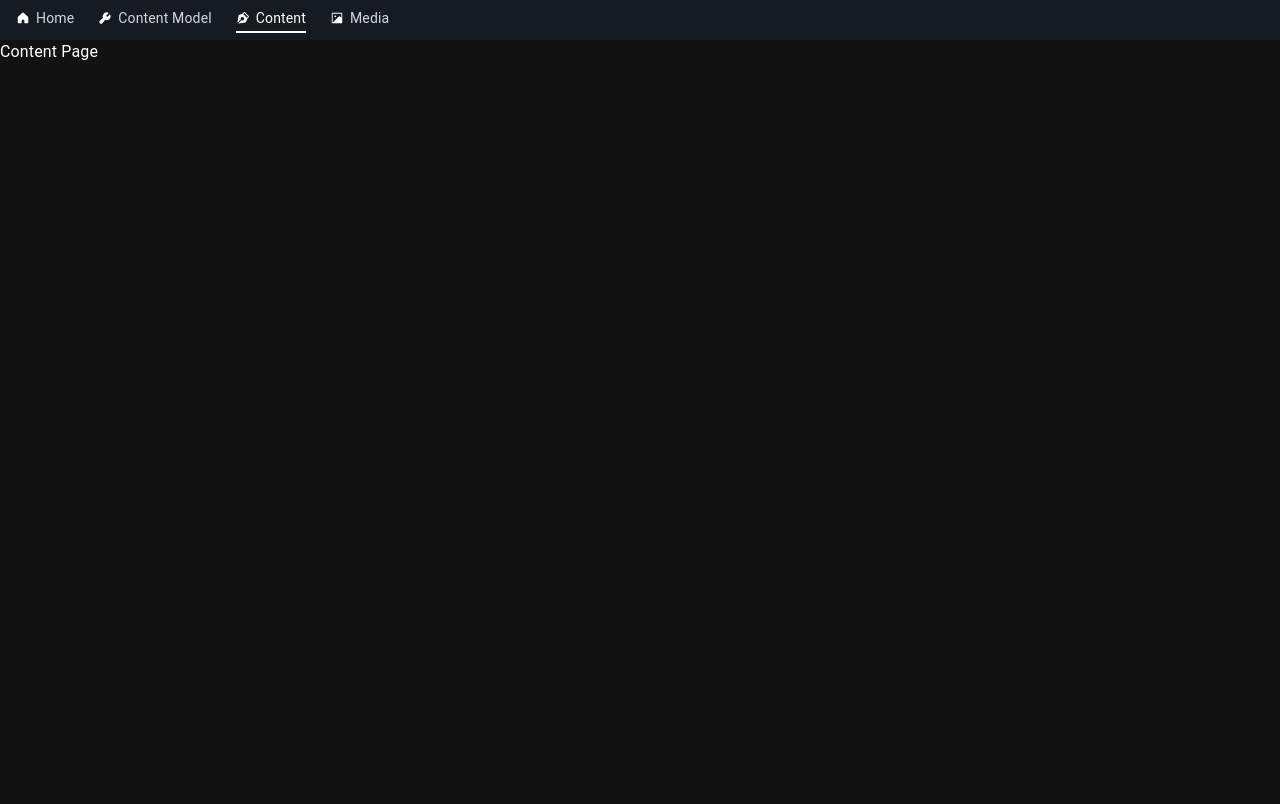
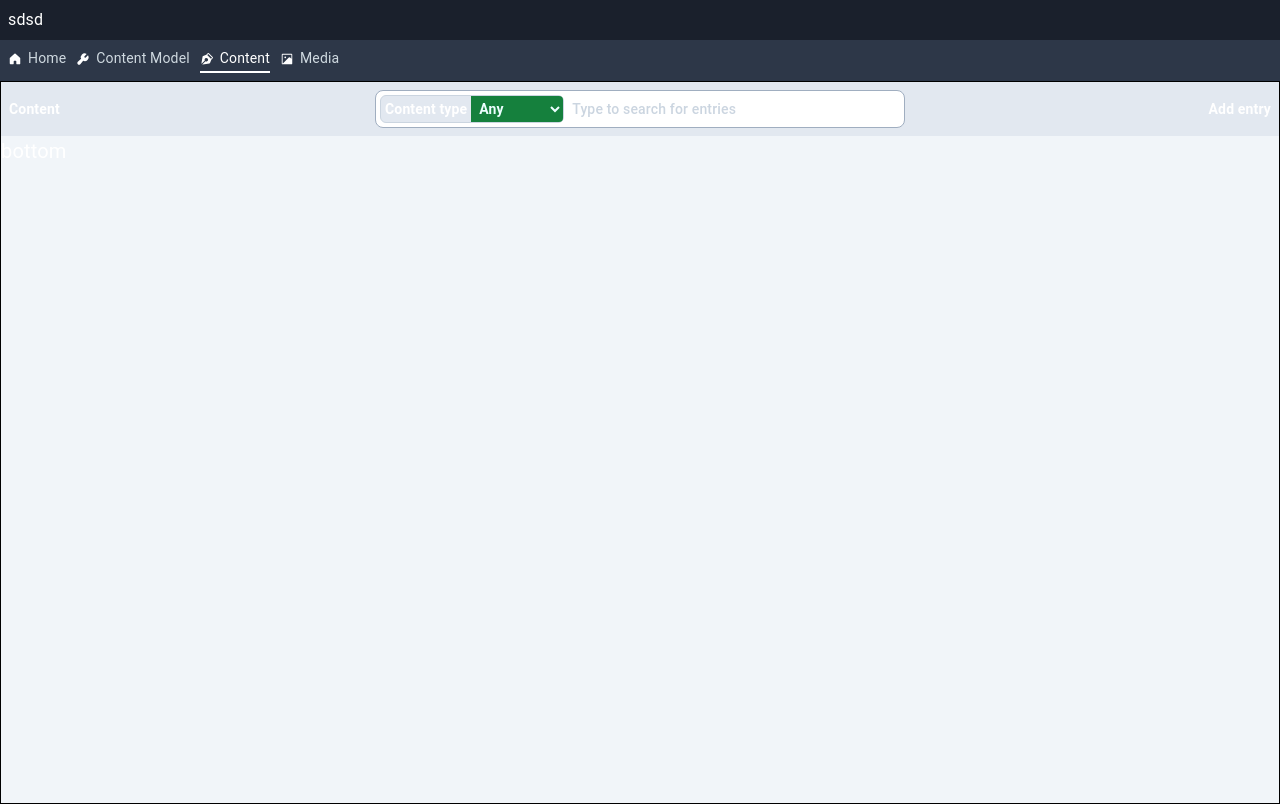
Before and after one commit to sumantaparida/in-house-contentful, a Next.js app: page /content in a window 1280 px wide. Built offline with nearby package versions, Linux system fonts and the light colour scheme.

Commit message:
chore: added inside nav

```diff
--- /dev/null
+++ b/src/components/ContainerNav/index.tsx
@@ -0,0 +1,44 @@
+/* eslint-disable tailwindcss/no-custom-classname */
+import type { ReactNode } from 'react';
+
+import ContainerNavWrapper from './style';
+
+type ContainerNavProps = {
+    children?: ReactNode;
+};
+
+const ContainerNav = (props: ContainerNavProps) => {
+    return (
+        <ContainerNavWrapper className="flex flex-row items-center gap-4 bg-gray-300 p-2">
+            <div className="_left flex flex-col items-start">
+                <p className="text-sm font-semibold">Content</p>
+            </div>
+            <div className="_center flex flex-1 flex-row items-center rounded-lg border border-gray-500 bg-white p-1">
+                <div className="flex items-center rounded-md border border-gray-400 bg-gray-300">
+                    <p className="px-1 text-sm font-semibold">Content type</p>
+                    <select className="rounded-r bg-green-700 p-1 text-sm font-semibold text-cyan-50">
+                        <option value="any">Any</option>
+                        <option value="any">Problem</option>
+                        <option value="any">turtlemint</option>
+                    </select>
+                </div>
+                <div className="flex flex-1">
+                    <input
+                        type="text"
+                        className="flex flex-1 pl-2 text-sm font-medium"
+                        placeholder="Type to search for entries"
+                    />
+                </div>
+                <div className="flex">
+                    <p className="text-sm font-medium">Filter</p>
+                </div>
+            </div>
+            <div className="_right flex flex-col items-end">
+                <p className="text-sm font-semibold">Add entry</p>
+            </div>
+            {props.children}
+        </ContainerNavWrapper>
+    );
+};
+
+export default ContainerNav;
--- /dev/null
+++ b/src/components/ContainerNav/style.ts
@@ -0,0 +1,10 @@
+import styled from 'styled-components';
+
+const ContainerNavWrapper = styled.div`
+    ._left,
+    ._right {
+        width: 350px;
+    }
+`;
+
+export default ContainerNavWrapper;
--- a/src/components/Header/index.tsx
+++ b/src/components/Header/index.tsx
@@ -1,24 +1,17 @@
-import Button from '@mui/material/Button';
+/* eslint-disable tailwindcss/no-custom-classname */
 import type { ReactNode } from 'react';
-
-import { AppConfig } from '@/utils/AppConfig';
 
 import HeaderWrapper from './style';
 
 type HeaderProps = {
     children?: ReactNode;
-    name?: string;
 };
 
 const Header = (props: HeaderProps) => {
     return (
         <HeaderWrapper>
+            <div className="top-nav bg-gray-900 p-2 text-white">sdsd</div>
             {props.children}
-            {props.name}
-            <h4 className="text-white">{AppConfig.title}</h4>
-            <Button color="success" className="bg-green-400 text-green-500">
-                Success Pagayts
-            </Button>
         </HeaderWrapper>
     );
 };
--- a/src/components/Header/style.ts
+++ b/src/components/Header/style.ts
@@ -1,7 +1,6 @@
 import styled from 'styled-components';
 
 const HeaderWrapper = styled.header`
-    border: 1px solid red;
     background-color: var(--background-start-rgb);
 `;
 
--- a/src/components/Navbar/index.tsx
+++ b/src/components/Navbar/index.tsx
@@ -97,10 +97,8 @@ const Navbar = () => {
     const [active, setActive] = useState(activeTab);
 
     return (
-        <NavigationStyle>
-            <header className="navHeader">
-                <nav className="navBar">
-                    <div className="navMenuList">
+        <NavigationStyle className="bg-gray-800 p-2">
+            <nav className="flex flex-row gap-x-2.5">
                 {MENU_LIST.map(menu => (
                     <div
                         onClick={() => {
@@ -109,15 +107,10 @@ const Navbar = () => {
                         key={menu.text}
                         role="presentation"
                     >
-                                <NavItem
-                                    isActive={active === menu.href}
-                                    {...menu}
-                                />
+                        <NavItem isActive={active === menu.href} {...menu} />
                     </div>
                 ))}
-                    </div>
             </nav>
-            </header>
         </NavigationStyle>
     );
 };
--- a/src/components/Navbar/style.ts
+++ b/src/components/Navbar/style.ts
@@ -1,24 +1,8 @@
 import styled from 'styled-components';
 
-const NavigationStyle = styled.header`
-    .navHeader {
-        position: sticky;
-        top: 0;
-
-        .navBar {
-            display: flex;
-            height: 40px;
-            padding: 16px;
-            align-items: center;
-            background-color: rgb(22, 27, 34);
-
-            .navMenuList {
-                display: flex;
-                width: 50%;
-                gap: 24px;
-            }
-        }
-    }
+const NavigationStyle = styled.div`
+    position: sticky;
+    top: 0;
 `;
 
 export default NavigationStyle;
--- a/src/pages/content/index.tsx
+++ b/src/pages/content/index.tsx
@@ -1,11 +1,29 @@
-import Navbar from '@/components/Navbar';
+import ContainerNav from '@/components/ContainerNav';
+import { Meta } from '@/layouts/Meta';
+import { Main } from '@/templates/Main';
+
+import ContentWrapper from './style';
 
 const Content = () => {
     return (
-        <>
-            <Navbar />
-            Content Page
-        </>
+        <Main
+            meta={
+                <Meta
+                    title="In house content full"
+                    description="in house content full description"
+                />
+            }
+        >
+            <ContentWrapper className="flex flex-row">
+                {/* <div className="flex border border-solid border-black">
+                    left
+                </div> */}
+                <div className="flex flex-1 flex-col border border-solid border-black bg-slate-100">
+                    <ContainerNav />
+                    <div>bottom</div>
+                </div>
+            </ContentWrapper>
+        </Main>
     );
 };
 
--- /dev/null
+++ b/src/pages/content/style.ts
@@ -0,0 +1,7 @@
+import styled from 'styled-components';
+
+const ContentWrapper = styled.div`
+    height: calc(100vh - 77px);
+`;
+
+export default ContentWrapper;
--- a/src/styles/global.css
+++ b/src/styles/global.css
@@ -4,16 +4,18 @@
 
 :root {
     --foreground-rgb: rgb(0, 0, 0);
-    --background-start-rgb: #dcfce7;
+    --background-start-rgb: #f7fafc;
     --background-end-rgb: rgb(255, 255, 255);
 }
 
 @media (prefers-color-scheme: dark) {
     :root {
         --foreground-rgb: rgb(255, 255, 255);
-        --background-start-rgb: #052e16;
+        --background-start-rgb: #f7fafc;
         --background-end-rgb: rgb(0, 0, 0);
     }
 }
 body {
+    background-color: var(--background-start-rgb) !important;
+    color: var(--background-end-rgb) !important;
 }
--- a/src/templates/Main.tsx
+++ b/src/templates/Main.tsx
@@ -1,5 +1,6 @@
 import type { ReactNode } from 'react';
 
+import Header from '@/components/Header';
 import Navbar from '@/components/Navbar';
 
 type IMainProps = {
@@ -11,7 +12,9 @@ const Main = (props: IMainProps) => (
     <div className="flex w-full flex-col">
         {props.meta}
         <div className="">
-            <Navbar />
+            <Header>
+                <Navbar />
+            </Header>
             <main className="text-xl">{props.children}</main>
         </div>
     </div>
```
Lines whose indentation alone changed are shown as unchanged.
